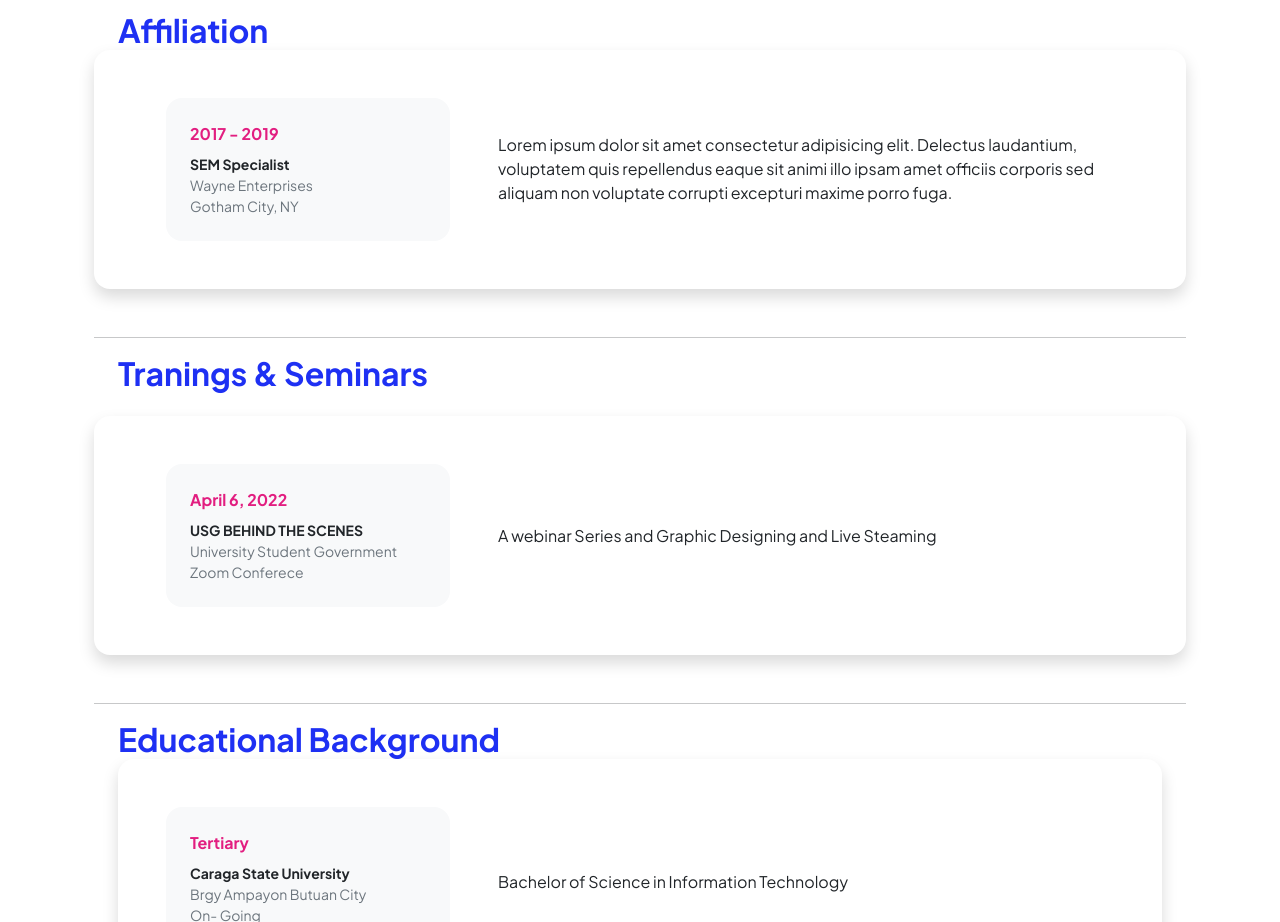
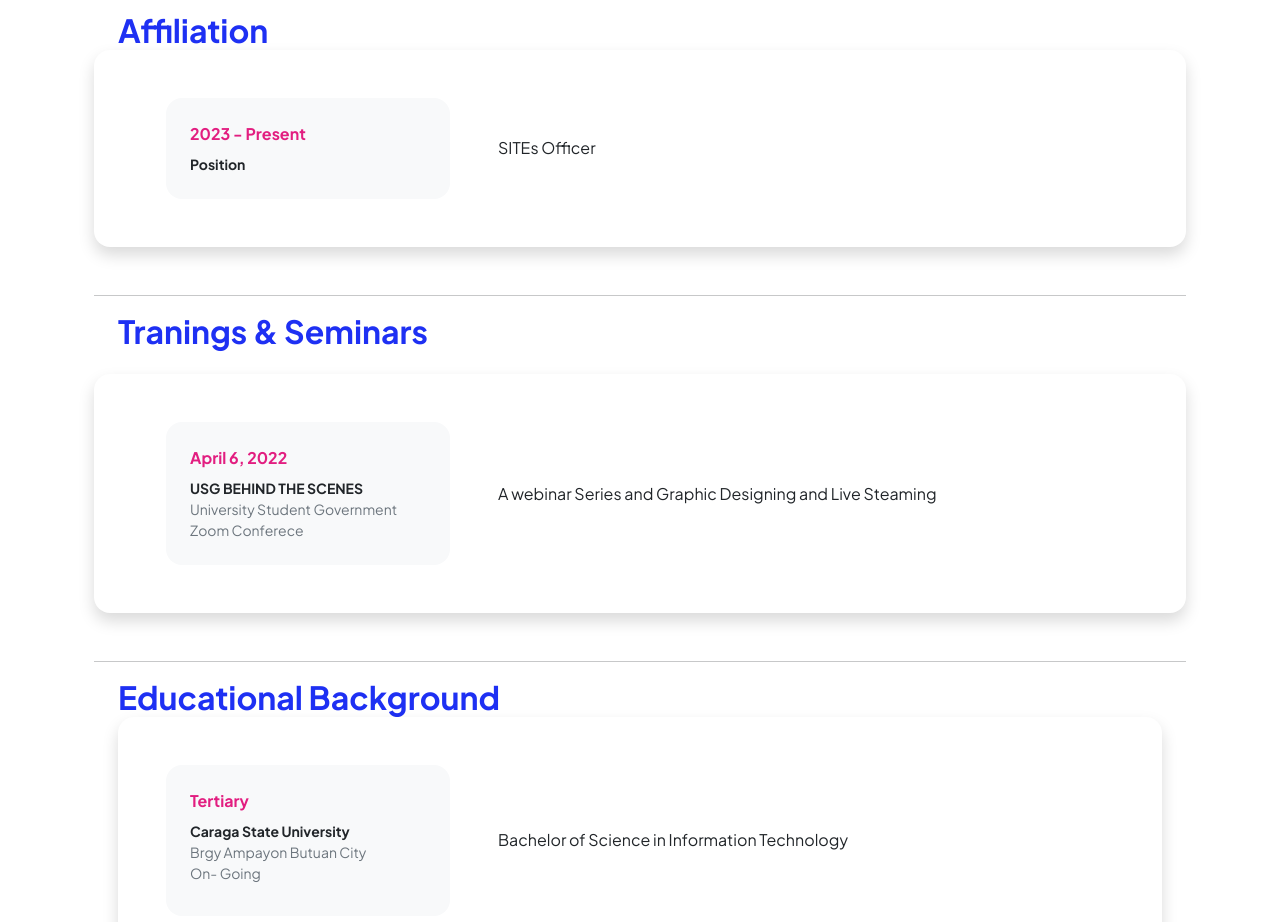
Before and after one commit to AlxRflrs/AlxRflrs.github.io, a plain HTML site: page resume.html in a window 1280 px wide. Shown: the part 1020-1942 px from the top of the page. Drawn offline with nearby package versions, Linux system fonts and the light colour scheme.

Commit message:
commit message

```diff
--- a/resume.html
+++ b/resume.html
@@ -96,16 +96,13 @@
                                 <div class="row align-items-center gx-5">
                                     <div class="col text-center text-lg-start mb-4 mb-lg-0">
                                         <div class="bg-light p-4 rounded-4">
-                                            <div class="text-secondary fw-bolder mb-2">2017 - 2019</div>
-                                            <div class="small fw-bolder">SEM Specialist</div>
-                                            <div class="small text-muted">Wayne Enterprises</div>
-                                            <div class="small text-muted">Gotham City, NY</div>
+                                            <div class="text-secondary fw-bolder mb-2">2023 - Present</div>
+                                            <div class="small fw-bolder">Position</div>
+
                                         </div>
                                     </div>
                                     <div class="col-lg-8">
-                                        <div>Lorem ipsum dolor sit amet consectetur adipisicing elit. Delectus laudantium, voluptatem quis
-                                            repellendus eaque sit animi illo ipsam amet officiis corporis sed aliquam non voluptate corrupti
-                                            excepturi maxime porro fuga.</div>
+                                        <div>SITEs Officer</div>
                                     </div>
                                 </div>
                             </div>
```
